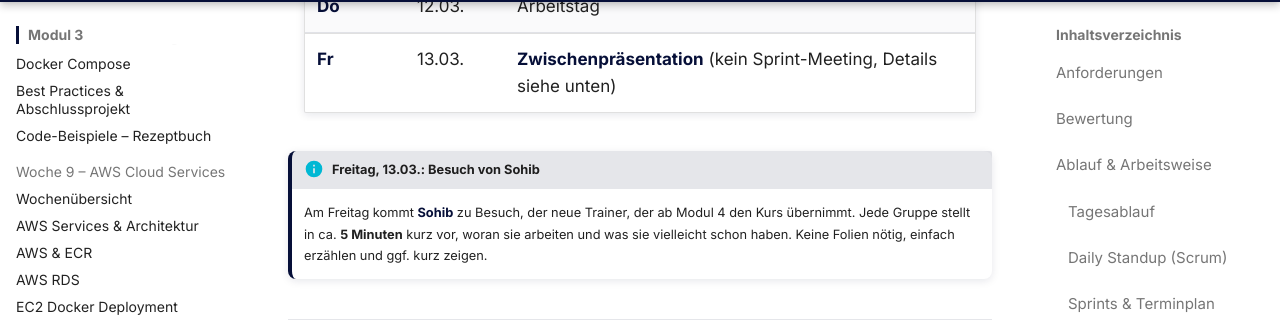
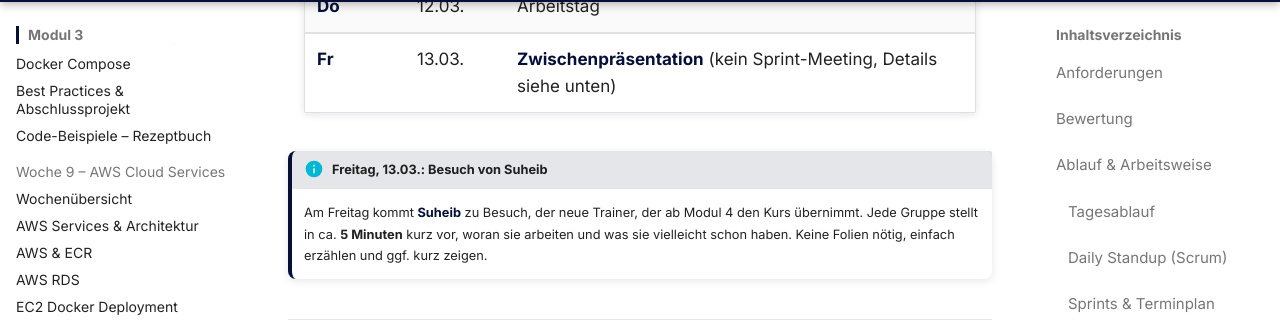
Before and after one commit to JacobMenge/kurs-25-06, an MkDocs documentation site: the page built from docs/modul-3/abschlussprojekt/uebersicht.md, in a window 1280 px wide and 900 px high, scrolled down 2949 px. Shown: the part 98-424 px from the top of the window. Built offline with MkDocs 1.6.1 and Material for MkDocs 9.7.7, drawn with Linux system fonts in a browser that asks for light colours.

Commit message:
Namenskorrektur: Sohib -> Suheib (neuer Trainer Modul 4)
Co-Authored-By: Claude Opus 4.6 <noreply@anthropic.com>

```diff
--- a/docs/modul-3/abschlussprojekt/uebersicht.md
+++ b/docs/modul-3/abschlussprojekt/uebersicht.md
@@ -78,8 +78,8 @@ Wir arbeiten in **Sprints** von jeweils ca. **3 Tagen**, angelehnt an Scrum. Dab
 | **Do** | 12.03. | Arbeitstag |
 | **Fr** | 13.03. | **Zwischenpräsentation** (kein Sprint-Meeting, Details siehe unten) |
 
-!!! info "Freitag, 13.03.: Besuch von Sohib"
-    Am Freitag kommt **Sohib** zu Besuch, der neue Trainer, der ab Modul 4 den Kurs übernimmt. Jede Gruppe stellt in ca. **5 Minuten** kurz vor, woran sie arbeiten und was sie vielleicht schon haben. Keine Folien nötig, einfach erzählen und ggf. kurz zeigen.
+!!! info "Freitag, 13.03.: Besuch von Suheib"
+    Am Freitag kommt **Suheib** zu Besuch, der neue Trainer, der ab Modul 4 den Kurs übernimmt. Jede Gruppe stellt in ca. **5 Minuten** kurz vor, woran sie arbeiten und was sie vielleicht schon haben. Keine Folien nötig, einfach erzählen und ggf. kurz zeigen.
 
 ---
 
```
